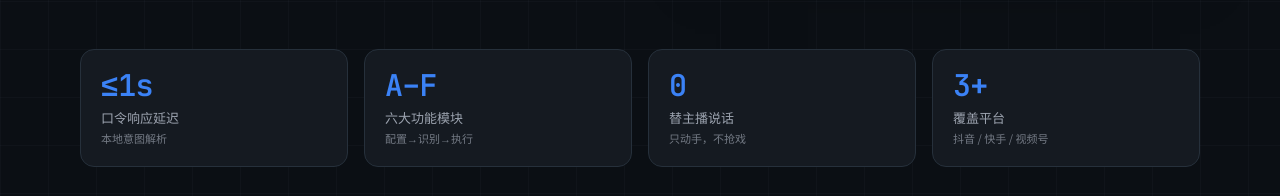
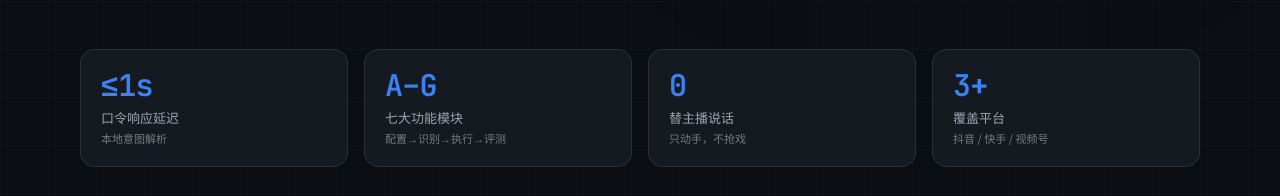
Before and after one commit to Ruonan411/shengkongchang-agent, a Next.js app: page / in a window 1280 px wide. Shown: the part 527-723 px from the top of the page. Built offline with nearby package versions, Linux system fonts and the light colour scheme; no server answers.

Commit message:
fix: 首页数据卡 A–F 统一为 A–G 七大功能模块

```diff
--- a/components/Hero.tsx
+++ b/components/Hero.tsx
@@ -142,7 +142,7 @@ export function Hero() {
           className="mt-16 grid grid-cols-2 gap-4 lg:grid-cols-4"
         >
           <DataCard tone="dark" value="≤1s" label="口令响应延迟" hint="本地意图解析" />
-          <DataCard tone="dark" value="A–F" label="六大功能模块" hint="配置→识别→执行" />
+          <DataCard tone="dark" value="A–G" label="七大功能模块" hint="配置→识别→执行→评测" />
           <DataCard tone="dark" value="0" label="替主播说话" hint="只动手，不抢戏" />
           <DataCard tone="dark" value="3+" label="覆盖平台" hint="抖音 / 快手 / 视频号" />
         </motion.div>
```
